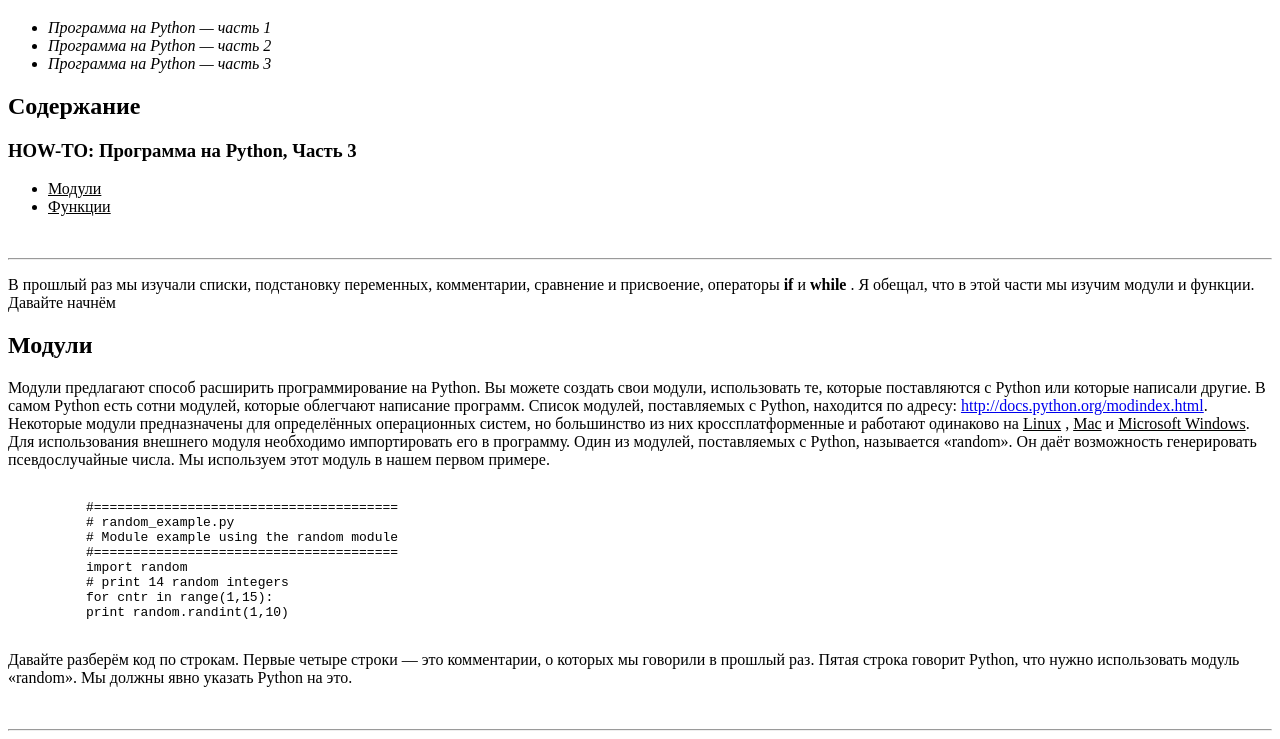
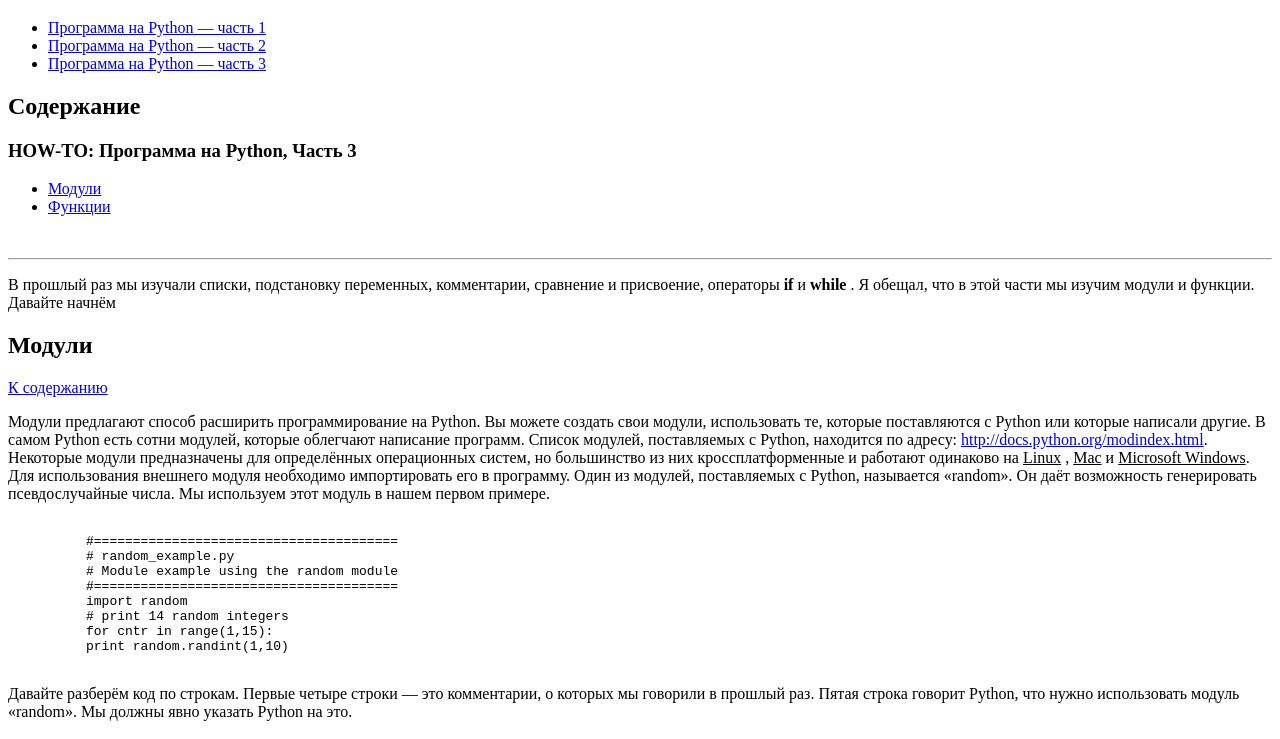
Before and after one commit to victoriamelchikova/VictoriaMelchikova, a plain HTML site: page 01_HTML/base/index3.html in a window 1280 px wide. Shown: the part 61-800 px from the top of the page. Drawn offline with Linux system fonts and the light colour scheme.

Commit message:
ссылки3

```diff
--- a/01_HTML/base/index3.html
+++ b/01_HTML/base/index3.html
@@ -8,18 +8,18 @@
     <h1 align="center">HOW-TO: Программа на Python, Часть 3</h1>
 
  <ul>
-       <li> <em>Программа на Python — часть 1</em> </li>
-       <li> <em>Программа на Python — часть 2</em> </li>
-       <li> <em>Программа на Python — часть 3</em> </li>
- </ul>
+    <li> <a href="http://142.93.172.35:8080/static/media/python_01_link.5dcebb2f.pdf">Программа на Python — часть 1</a> </li>
+    <li> <a href="http://142.93.172.35:8080/static/media/python_02_link.73a92b23.pdf">Программа на Python — часть 2</a> </li>
+    <li> <a href="http://142.93.172.35:8080/static/media/python_03_link.1b0c30bb.pdf">Программа на Python — часть 3</a> </li>
+</ul>
 
-<h2>Содержание</h2>
+<h2 id="Ксодержанию">Содержание</h2>
 
 <h3>HOW-TO: Программа на Python, Часть 3</h3>
 
  <ul>
-     <li> <u> Модули </u> </li>
-     <li> <u> Функции </u> </li>
+     <li> <a href="#Модули">Модули</a> </li>
+     <li> <a href="#Функции">Функции</a> </li>
  </ul>
 
 <br>
@@ -28,7 +28,8 @@
    присвоение, операторы <b>if</b> и <b>while</b> . Я обещал, что в этой части мы изучим модули и
    функции. Давайте начнём</p>
 
-<h2>Модули</h2>
+<h2 id="Модули">Модули</h2>
+<a href="#Ксодержанию">К содержанию</a>
 
 <p>Модули предлагают способ расширить программирование на Python. Вы можете создать
     свои модули, использовать те, которые поставляются с Python или которые написали
@@ -58,7 +59,10 @@
 модуль «random». Мы должны явно указать Python на это.</p>
 <br>
 <hr>
-<h2>Функции</h2>
+<h2 id="Функции">Функции</h2>
+<a href="#Ксодержанию">К содержанию</a>
+
+
 <p>Когда мы импортировали модуль random, мы использовали функцию <b>randint()</b> . Функция
     — это блок кода, который создан для того, чтобы вызывать его в программе, обычно,
     более одного раза. Это упрощает работу над программой и предотвращает набор одного и
```
